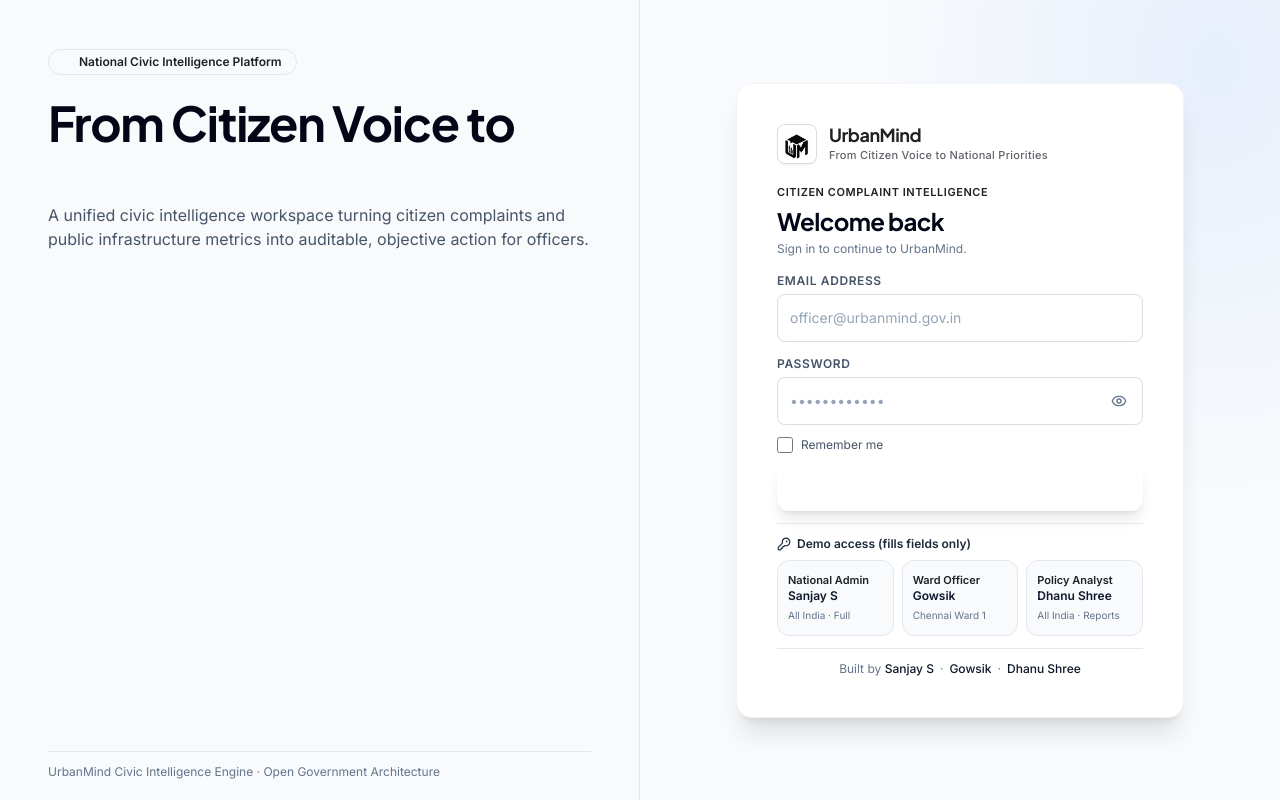
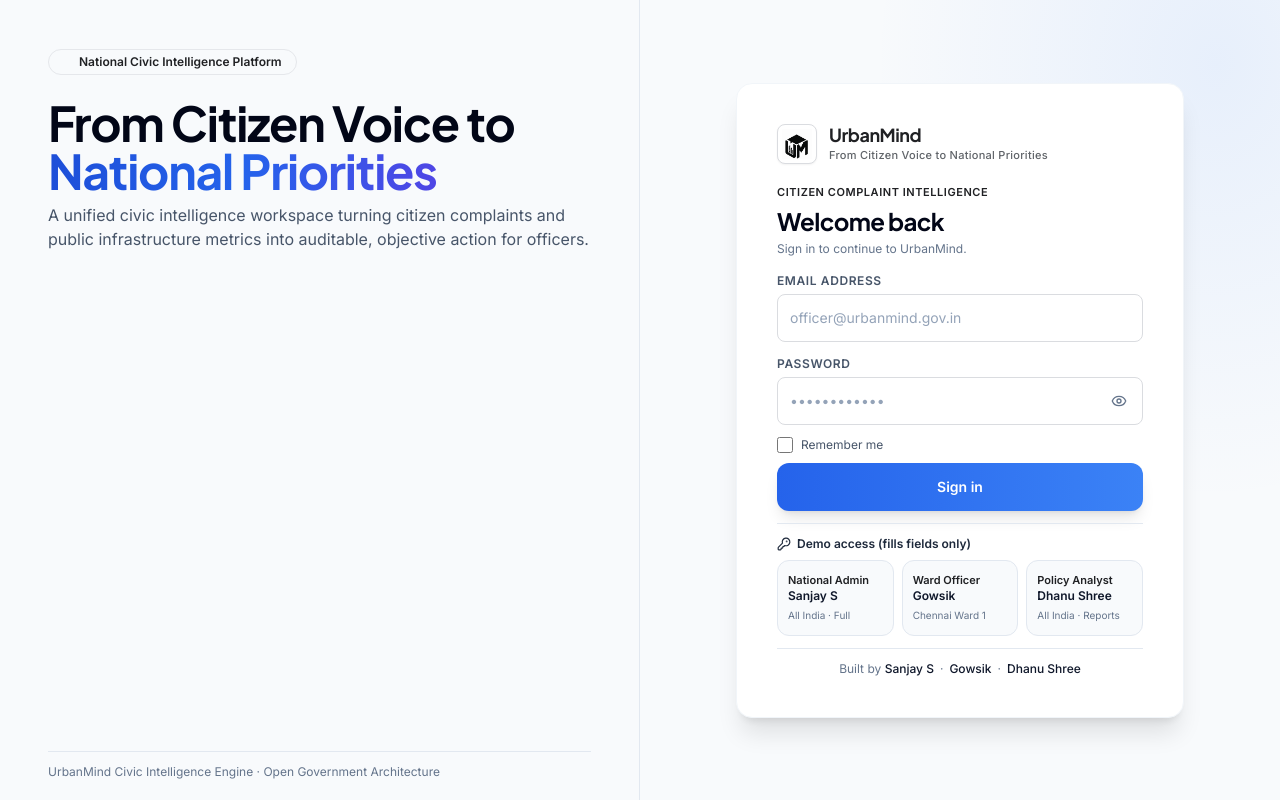
Before and after one commit to sanjay-offl/UrbanMind, a Next.js app: page /login in a window 1280 px wide. Built offline with nearby package versions, Linux system fonts and the light colour scheme.

Commit message:
style(login): add gradient fallbacks for headline text and submit button

```diff
--- a/app/globals.css
+++ b/app/globals.css
@@ -279,6 +279,20 @@ select:focus {
   animation: login-form-in 520ms cubic-bezier(0.2, 0.7, 0.2, 1) both;
 }
 
+.login-left-panel h2 span {
+  background-image: linear-gradient(90deg, #1d4ed8, #2563eb, #4f46e5);
+  background-clip: text;
+  color: transparent;
+  -webkit-background-clip: text;
+  -webkit-text-fill-color: transparent;
+}
+
+.login-form-enter > form > button[type='submit'] {
+  background-color: #2563eb;
+  background-image: linear-gradient(90deg, #2563eb, #3b82f6);
+  color: #ffffff;
+}
+
 @media (prefers-reduced-motion: reduce) {
   .login-rise,
   .login-form-enter {
```
